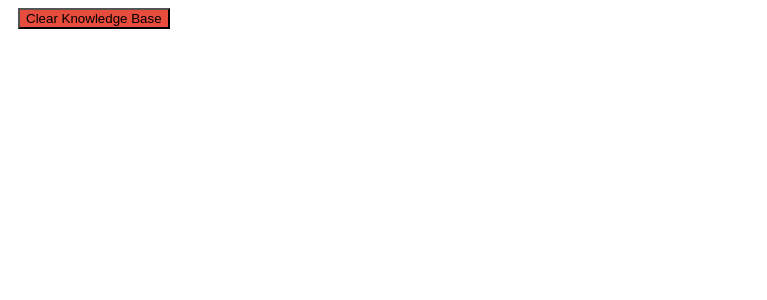
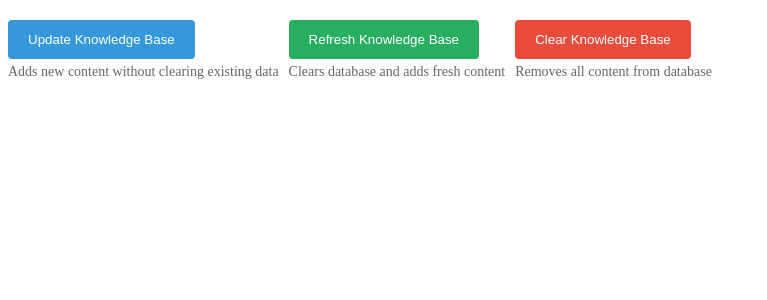
Before and after one commit to Freddfazm/chatbot, a Flask app: template src/Templates/admin.html in a window 1280 px wide. Shown: the top 300 px of the page, without its empty margins (0-767 px from the left). Run offline with Flask 2, Linux system fonts and the light colour scheme; the template is opened without the code that fills it, so the values that code supplies are empty.

Commit message:
admin page

```diff
--- a/src/Templates/admin.html
+++ b/src/Templates/admin.html
@@ -1,10 +1,116 @@
-<!-- Add this button after your update button -->
-<button id="clearBtn" onclick="clearKnowledgeBase()" style="background-color: #e74c3c; margin-left: 10px;">
-    Clear Knowledge Base
-</button>
+<!-- Add to your existing CSS -->
+<style>
+    .button-container {
+        display: flex;
+        gap: 10px;
+        margin-top: 20px;
+    }
 
+    .btn {
+        padding: 12px 20px;
+        border: none;
+        border-radius: 4px;
+        color: white;
+        font-weight: 500;
+        cursor: pointer;
+        transition: opacity 0.2s;
+    }
+
+    .btn:hover {
+        opacity: 0.85;
+    }
+
+    .btn:disabled {
+        opacity: 0.5;
+        cursor: not-allowed;
+    }
+
+    .btn-update {
+        background-color: #3498db;
+    }
+
+    .btn-refresh {
+        background-color: #27ae60;
+    }
+
+    .btn-clear {
+        background-color: #e74c3c;
+    }
+
+    .action-description {
+        font-size: 14px;
+        color: #666;
+        margin-top: 5px;
+    }
+</style>
+
+<!-- Replace your buttons with these styled versions -->
+<div class="button-container">
+    <div>
+        <button id="updateBtn" onclick="updateKnowledgeBase()" class="btn btn-update">
+            Update Knowledge Base
+        </button>
+        <div class="action-description">Adds new content without clearing existing data</div>
+    </div>
+
+    <div>
+        <button id="refreshBtn" onclick="refreshKnowledgeBase()" class="btn btn-refresh">
+            Refresh Knowledge Base
+        </button>
+        <div class="action-description">Clears database and adds fresh content</div>
+    </div>
+
+    <div>
+        <button id="clearBtn" onclick="clearKnowledgeBase()" class="btn btn-clear">
+            Clear Knowledge Base
+        </button>
+        <div class="action-description">Removes all content from database</div>
+    </div>
+</div>
 <!-- Add this function to your script section -->
 <script>
+    async function refreshKnowledgeBase() {
+        if (!confirm("This will completely refresh your knowledge base by clearing all existing data and fetching new content from Confluence. Continue?")) {
+            return;
+        }
+
+        const statusDiv = document.getElementById('status');
+        const refreshBtn = document.getElementById('refreshBtn');
+
+        // Show refresh status
+        statusDiv.className = '';
+        statusDiv.style.display = 'block';
+        statusDiv.textContent = 'Refreshing knowledge base... This may take a few minutes.';
+        refreshBtn.disabled = true;
+
+        try {
+            // Get admin key
+            const adminKey = prompt("Enter admin key to confirm:");
+
+            const response = await fetch('/refresh-kb', {
+                method: 'POST',
+                headers: {
+                    'X-Admin-Key': adminKey
+                }
+            });
+
+            const result = await response.json();
+
+            if (response.ok) {
+                statusDiv.className = 'success';
+                statusDiv.textContent = result.message;
+            } else {
+                statusDiv.className = 'error';
+                statusDiv.textContent = 'Error: ' + (result.error || 'Unknown error');
+            }
+        } catch (error) {
+            statusDiv.className = 'error';
+            statusDiv.textContent = 'Error: ' + error.message;
+        } finally {
+            refreshBtn.disabled = false;
+        }
+    }
+
     async function clearKnowledgeBase() {
         if (!confirm("WARNING: This will completely delete all documents in your knowledge base. This action cannot be undone. Continue?")) {
             return;
--- a/src/app.py
+++ b/src/app.py
@@ -60,6 +60,107 @@ def clear_knowledge_base():
         print(f"Error clearing knowledge base: {str(e)}")
         return jsonify({"error": str(e)}), 500
 
+@app.route('/refresh-kb', methods=['POST'])
+def refresh_knowledge_base():
+    """Completely refresh the knowledge base by clearing it and adding new content"""
+    try:
+        # Check for admin key (for security)
+        admin_key = request.headers.get('X-Admin-Key')
+        if admin_key != os.environ.get('ADMIN_SECRET_KEY'):
+            return jsonify({"error": "Unauthorized"}), 401
+
+        # Step 1: Clear the existing knowledge base
+        clear_result = qa_system.clear_knowledge_base()
+        if not clear_result["success"]:
+            return jsonify({
+                "status": "error",
+                "message": f"Failed to clear knowledge base: {clear_result['message']}"
+            }), 500
+
+        # Step 2: Fetch new content from Confluence
+        fetcher = ConfluenceFetcher()
+        pages = fetcher.get_all_pages()
+        content = fetcher.extract_content(pages)
+
+        # Step 3: Save to JSON file
+        base_dir = os.path.dirname(os.path.dirname(os.path.abspath(__file__)))
+        json_path = os.path.join(base_dir, 'confluence_content.json')
+        with open(json_path, 'w', encoding='utf-8') as f:
+            json.dump(content, f, ensure_ascii=False, indent=4)
+
+        # Step 4: Add content to the vector database
+        added_count = add_content_to_chroma(content, qa_system.collection)
+
+        return jsonify({
+            "status": "success",
+            "message": f"Knowledge base refreshed successfully. Cleared existing data and added {added_count} new documents."
+        })
+    except Exception as e:
+        print(f"Error refreshing knowledge base: {str(e)}")
+        return jsonify({"error": str(e)}), 500
+
+@app.route('/admin')
+def admin():
+    # Optional: Add basic authentication here for security
+    return render_template('admin.html')
+
+@app.route('/update-kb', methods=['POST'])
+def update_knowledge_base():
+    """Force an update of the knowledge base from Confluence"""
+    try:
+        # Step 1: Fetch new content from Confluence
+        fetcher = ConfluenceFetcher()
+        pages = fetcher.get_all_pages()
+        content = fetcher.extract_content(pages)
+
+        # Step 2: Save to JSON file
+        base_dir = os.path.dirname(os.path.dirname(os.path.abspath(__file__)))
+        json_path = os.path.join(base_dir, 'confluence_content.json')
+        with open(json_path, 'w', encoding='utf-8') as f:
+            json.dump(content, f, ensure_ascii=False, indent=4)
+
+        # Step 3: Add content to the vector database
+        added_count = add_content_to_chroma(content, qa_system.collection)
+
+        return jsonify({
+            "status": "success",
+            "message": f"Knowledge base updated successfully. Added {added_count} documents."
+        })
+    except Exception as e:
+        print(f"Error updating knowledge base: {str(e)}")
+        return jsonify({"error": str(e)}), 500
+
+def add_content_to_chroma(content, collection):
+    """Add content to ChromaDB collection"""
+    # Prepare documents for batch insertion
+    documents = []
+    metadatas = []
+    ids = []
+
+    # Process each content item
+    count = 0
+    for item in content:
+        if 'title' in item and 'content' in item and 'url' in item:
+            # Create a document with title and content
+            doc = f"Title: {item['title']}\n\n{item['content']}"
+
+            # Add to batches
+            documents.append(doc)
+            metadatas.append({"url": item['url'], "title": item['title']})
+            ids.append(f"doc_{count}")
+
+            count += 1
+
+    # Add documents to collection in batches
+    if documents:
+        collection.add(
+            documents=documents,
+            metadatas=metadatas,
+            ids=ids
+        )
+
+    return count
+
 if __name__ == "__main__":
     port = int(os.environ.get("PORT", 5000))
     app.run(host='0.0.0.0', port=port)
```
